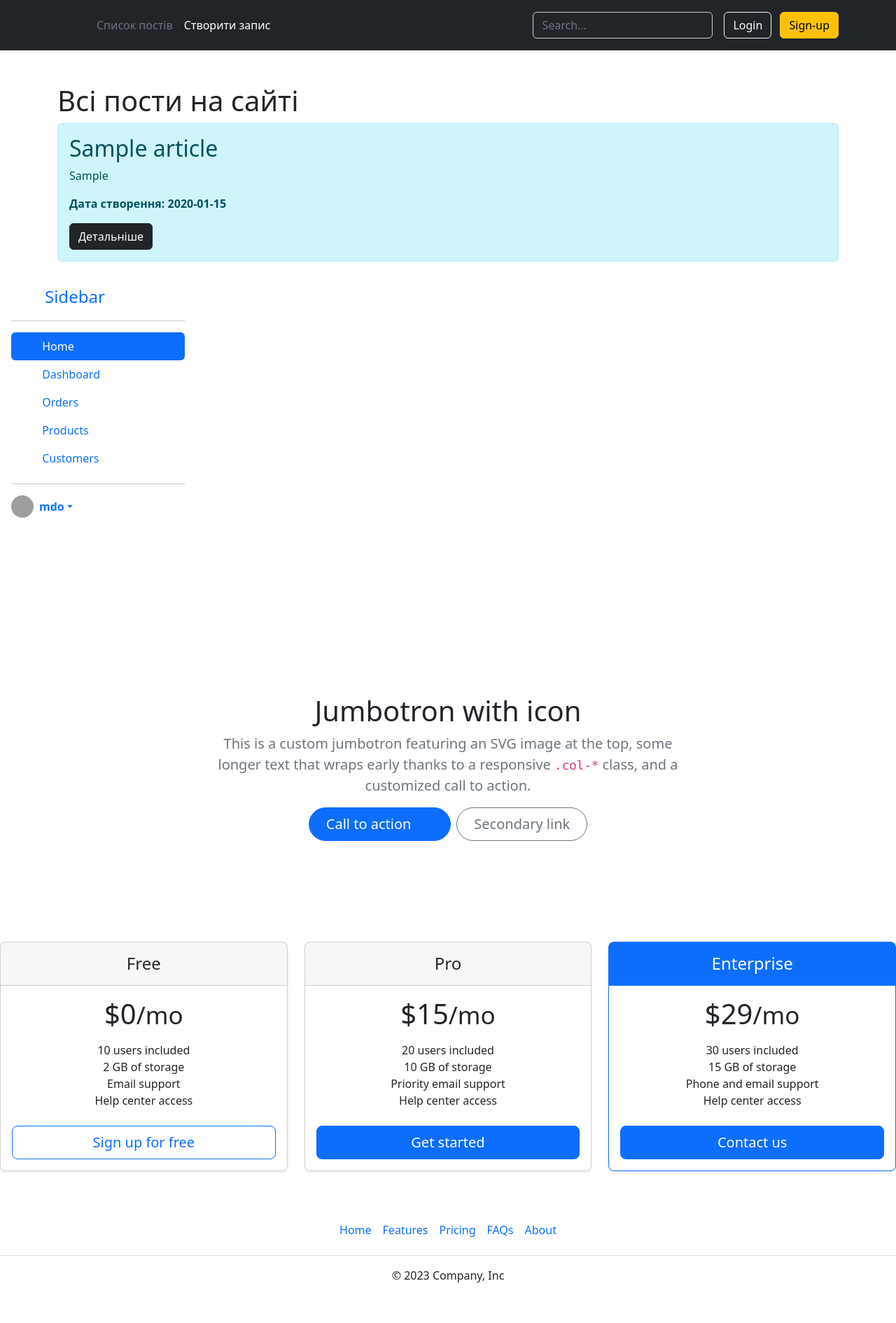
After one commit to vladisqwx/first.flask, a Flask app: page /articles in a window 1280 px wide. The commit adds this page. Shown: the whole page at 70% size. Run offline with Flask 3, Linux system fonts and the light colour scheme; tables that the repository leaves empty hold one stand-in row (values such as "Sample post"); grey boxes are pictures that could not be loaded.

Commit message:
LESSON 8: Update app.py with new 5 app routes. Create new container in 'articles.html'. Add new block to 'create_article.html'. Delete some parts of the index.html. Rename file model.py to models.py. Create new html files: article_detail and post_update

```diff
--- a/app.py
+++ b/app.py
@@ -1,15 +1,26 @@
 import os
-from flask import Flask, render_template
+from flask import Flask, render_template, request, redirect
+from datetime import datetime
+from flask_sqlalchemy import SQLAlchemy
 from dotenv import load_dotenv
-from flask_sqlalchemy import SQLAlchemy
-from model import Article
-
 
 load_dotenv()
 
 app = Flask(__name__)
 app.config["SQLALCHEMY_DATABASE_URI"] = os.getenv("SQLALCHEMY_DATABASE_URI")
 db = SQLAlchemy(app)
+
+
+class Article(db.Model):
+    id = db.Column(db.Integer, primary_key=True)
+    title = db.Column(db.String(100), nullable=False)
+    intro = db.Column(db.String(100), nullable=False)
+    text = db.Column(db.Text, nullable=False)
+    date = db.Column(db.DateTime, default=datetime.utcnow)
+
+    def __repr__(self):
+        return f"<Article {self.id}"
+
 
 @app.route("/")
 def main_func():
@@ -30,5 +41,75 @@
 
 
 
+
+@app.route("/create-article", methods=["POST", "GET"])
+def create_article():
+    if request.method == "POST":
+        title = request.form["title"]
+        intro = request.form["intro"]
+        text = request.form["text"]
+
+        article = Article(
+            title=title,
+            intro=intro,
+            text=text
+        )
+        try:
+            db.session.add(article)
+            db.session.commit()
+            return redirect("/articles")
+        except Exception as exc:
+            return f"При збереженні виникла помилка: {exc}"
+    else:
+        return render_template("create_article.html")
+
+
+
+@app.route("/articles")
+def articles():
+    articles_list = Article.query.order_by(Article.date.desc()).all()
+    return render_template("articles.html", articles=articles_list)
+
+
+@app.route("/articles/<int:id>")
+def article_detail(id):
+    article = Article.query.get(id)
+    return render_template("article_detail.html", article=article)
+
+
+@app.route("/articles/<int:id>/del")
+def article_delete(id):
+    article = Article.query.get_or_404(id)
+
+    try:
+        db.session.delete(article)
+        db.session.commit()
+        return redirect("/articles")
+    except Exception as exc:
+        return f"При видаленні виникла помилка: {exc}"
+
+
+@app.route("/articles/<int:id>/update")
+def aricle_update(id):
+    article = Article.query.get(id)
+
+    if request.method == "POST":
+        article.title = request.form["title"]
+        article.intro = request.form["intro"]
+        article.text = request.form["text"]
+
+
+        try:
+            db.session.commit()
+            return redirect("/articles")
+        except Exception as exc:
+            return f"При оновленні запису виникла помилка: {exc}"
+    else:
+        return render_template("post_update.html", article=article)
+
+
+
+
+
 if __name__ == "__main__":
     app.run(debug=os.getenv("DEBUG"))
--- a/model.py
+++ /dev/null
@@ -1,5 +0,0 @@
-from app import db
-
-
-class Article(db.Model):
-    pass
--- /dev/null
+++ b/templates/articles.html
@@ -0,0 +1,20 @@
+{% extends 'index.html' %}
+
+{% block title %}
+Загальний список
+{% endblock %}
+
+{% block content %}
+<div class="container mt-5">
+    <h1>Всі пости на сайті</h1>
+
+    {% for article in articles %}
+    <div class="alert alert-info">
+        <h2>{{ article.title }}</h2>
+        <p>{{ article.intro }}</p>
+        <p><b>Дата створення: {{article.date.date() }}</b></p>
+        <a href="/articles/{{ article.id }}" class="btn btn-dark">Детальніше</a>
+    </div>
+    {% endfor %}
+</div>
+{% endblock %}
--- a/templates/context.html
+++ b/templates/context.html
@@ -6,6 +6,7 @@
 </head>
 <body>
 <h1>{{name}}</h1>
+
 <ul>
   {% for student in students %}
   <li>
--- a/templates/index.html
+++ b/templates/index.html
@@ -2,7 +2,7 @@
 <html lang="en">
 <head>
     <meta charset="UTF-8">
-    <title>{{ title }}</title>
+    <title>{% block title %}{% endblock %}</title>
     <link rel="stylesheet" href="https://cdn.jsdelivr.net/npm/bootstrap@5.2.3/dist/css/bootstrap.min.css">
 </head>
 <body>
@@ -15,8 +15,8 @@
         </a>
 
         <ul class="nav col-12 col-lg-auto me-lg-auto mb-2 justify-content-center mb-md-0">
-          <li><a href="#" class="nav-link px-2 text-secondary">Home</a></li>
-          <li><a href="http://127.0.0.1:5000/context" class="nav-link px-2 text-white">Context</a></li>
+          <li><a href="/articles" class="nav-link px-2 text-secondary">Список постів</a></li>
+          <li><a href="http://127.0.0.1:5000/create-article" class="nav-link px-2 text-white">Створити запис</a></li>
         </ul>
 
         <form class="col-12 col-lg-auto mb-3 mb-lg-0 me-lg-3" role="search">
@@ -30,7 +30,7 @@
       </div>
     </div>
   </header>
-
+{% block content %}{% endblock %}
 <div class="d-flex flex-column flex-shrink-0 p-3 bg-body-tertiary" style="width: 280px;">
     <a href="/" class="d-flex align-items-center mb-3 mb-md-0 me-md-auto link-body-emphasis text-decoration-none">
       <svg class="bi pe-none me-2" width="40" height="32"><use xlink:href="#bootstrap"></use></svg>
@@ -171,8 +171,5 @@
     <p class="text-center text-body-secondary">© 2023 Company, Inc</p>
   </footer>
 
-
-
-
 </body>
 </html>
```
Also changed, not shown: models.py (added, +22 -0 lines), templates/article_detail.html (added, +17 -0 lines), templates/create_article.html (added, +21 -0 lines), templates/post_update.html (added, +18 -0 lines).
